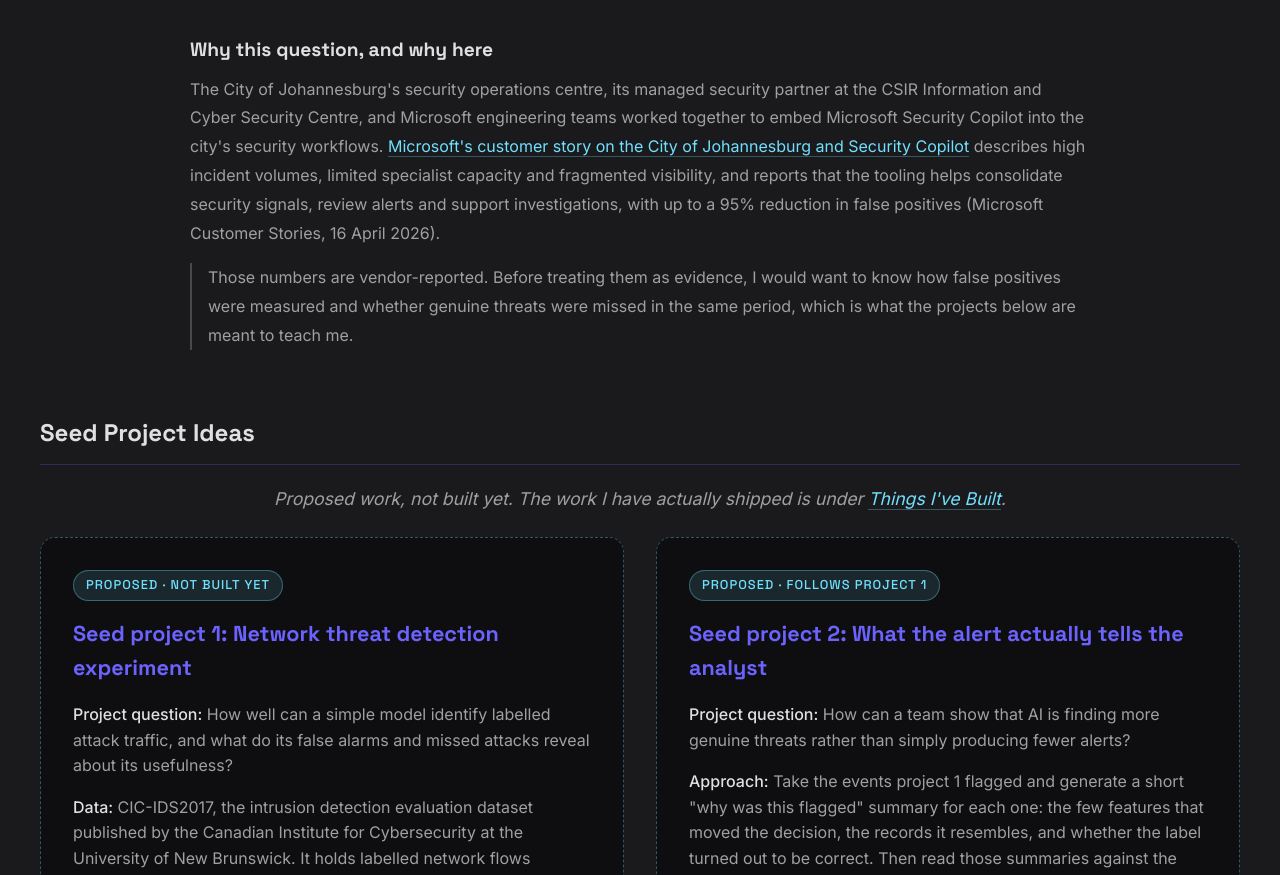
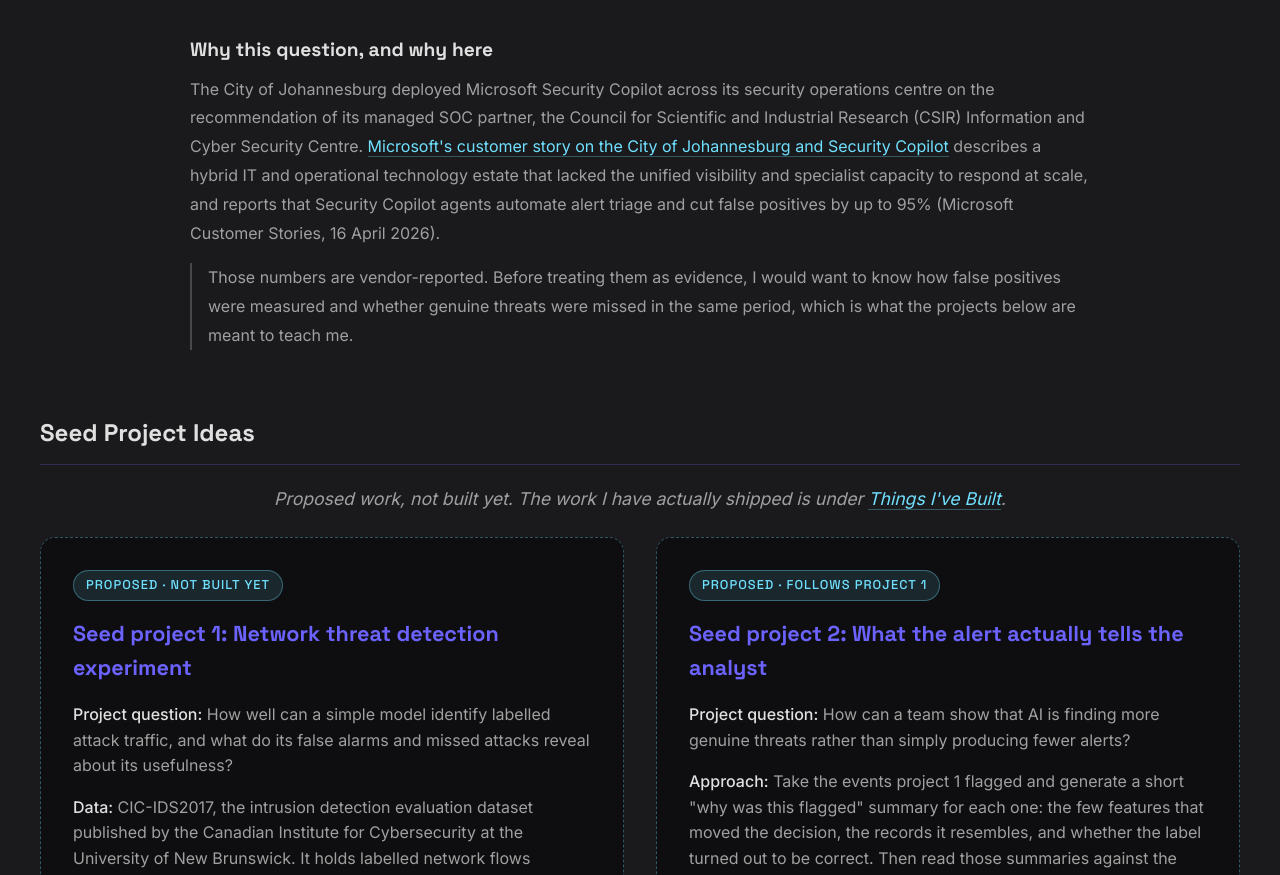
Before and after one commit to AkoBaloyi/akobaloyi.github.io, a plain HTML site: page index.html in a window 1280 px wide. Shown: the part 6794-7669 px from the top of the page. Drawn offline with Linux system fonts and the light colour scheme.

Commit message:
Tighten the Security Copilot attribution to match the cited source
The customer story states that the City of Johannesburg deployed Security Copilot on the recommendation of its managed SOC partner, the CSIR Information and Cyber Security Centre, rather than the three parties jointly embedding it. Also names the CSIR in full and describes the hybrid IT/OT estate as the source does.

```diff
--- a/index.html
+++ b/index.html
@@ -357,7 +357,7 @@
             </blockquote>
             <div class="roadmap-source fade-in">
                 <h4 class="roadmap-card-title">Why this question, and why here</h4>
-                <p>The City of Johannesburg's security operations centre, its managed security partner at the CSIR Information and Cyber Security Centre, and Microsoft engineering teams worked together to embed Microsoft Security Copilot into the city's security workflows. <a href="https://www.microsoft.com/en/customers/story/26144-city-of-johannesburg-microsoft-security-copilot" target="_blank" rel="noopener noreferrer" aria-label="Microsoft's customer story on the City of Johannesburg and Security Copilot (opens in a new tab)">Microsoft's customer story on the City of Johannesburg and Security Copilot</a> describes high incident volumes, limited specialist capacity and fragmented visibility, and reports that the tooling helps consolidate security signals, review alerts and support investigations, with up to a 95% reduction in false positives (Microsoft Customer Stories, 16 April 2026).</p>
+                <p>The City of Johannesburg deployed Microsoft Security Copilot across its security operations centre on the recommendation of its managed SOC partner, the Council for Scientific and Industrial Research (CSIR) Information and Cyber Security Centre. <a href="https://www.microsoft.com/en/customers/story/26144-city-of-johannesburg-microsoft-security-copilot" target="_blank" rel="noopener noreferrer" aria-label="Microsoft's customer story on the City of Johannesburg and Security Copilot (opens in a new tab)">Microsoft's customer story on the City of Johannesburg and Security Copilot</a> describes a hybrid IT and operational technology estate that lacked the unified visibility and specialist capacity to respond at scale, and reports that Security Copilot agents automate alert triage and cut false positives by up to 95% (Microsoft Customer Stories, 16 April 2026).</p>
                 <p class="roadmap-caveat">Those numbers are vendor-reported. Before treating them as evidence, I would want to know how false positives were measured and whether genuine threats were missed in the same period, which is what the projects below are meant to teach me.</p>
             </div>
 
```
